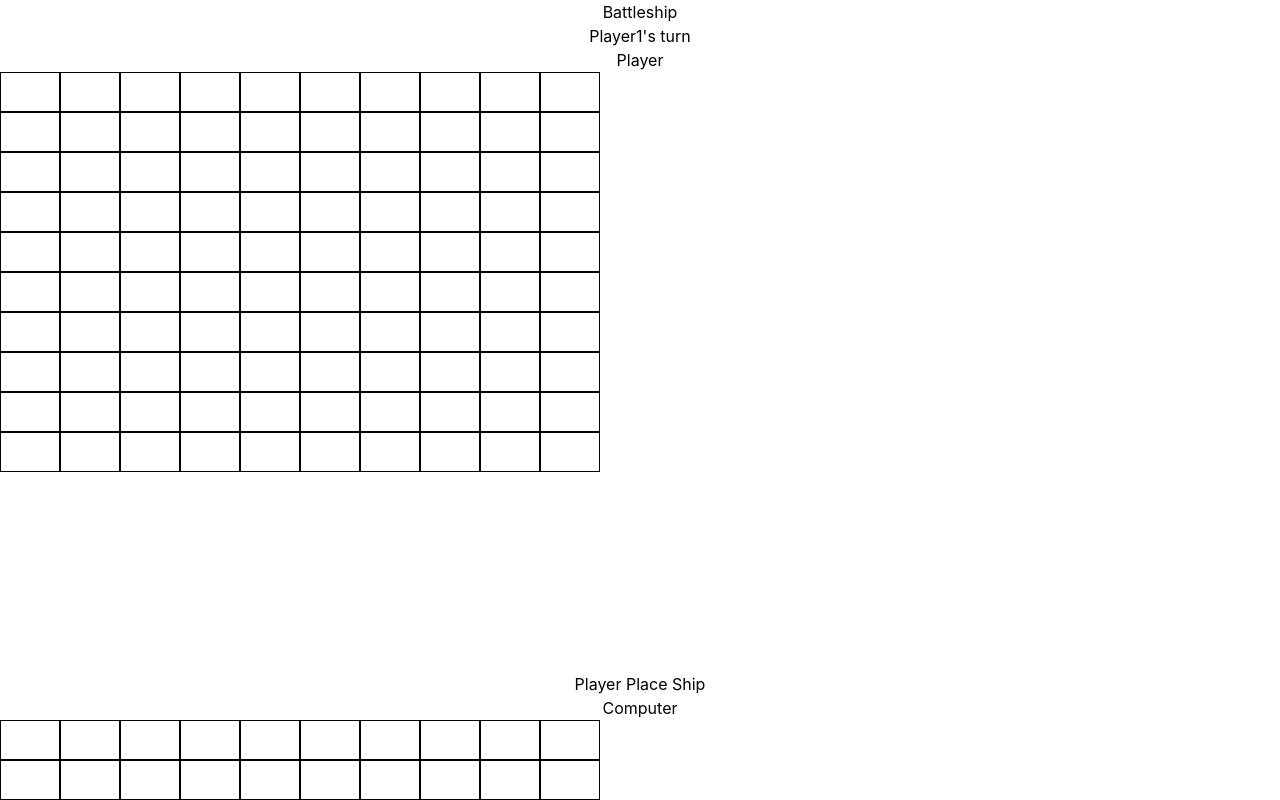
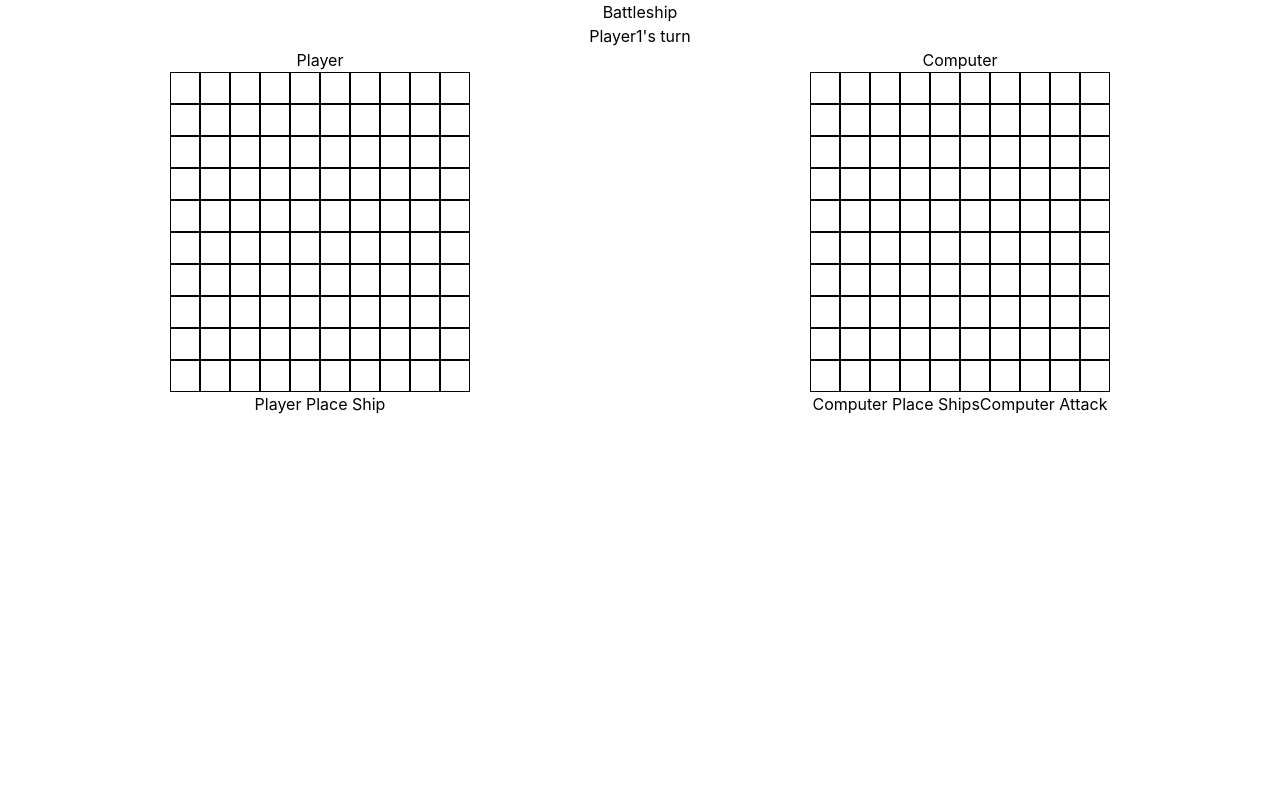
Before and after one commit to JuniorJr4/battleship, a React (Create React App) app: page / in a window 1280 px wide. Shown: the top 800 px of the page. Built offline with nearby package versions, Linux system fonts and the light colour scheme.

Commit message:
add event listeners and update DOM on user input

```diff
--- a/src/components/Battleship.tsx
+++ b/src/components/Battleship.tsx
@@ -18,16 +18,17 @@ export default function Battleship() {
 
   const [renderCount, setRenderCount] = useState(0);
 
-
-
+  //to re-render board
   useEffect(() => {
     setRenderCount((prevCount) => prevCount + 1);
-  }, [computerGameboard]);
-  // useEffect(() => {
+  }, [computerGameboard, playerGameboard]);
 
-  // }, [player, playerGameboard]);
-
-
+  //temp set to place all ships randomly
+  function handlePlayerPlaceShip() {
+    playerGameboard.placeAllShipsRandomly();
+    setPlayerGameboard(playerGameboard);
+    setRenderCount((prevCount) => prevCount + 1);
+  }
 
   function handleComputerPlaceShips() {
     computerGameboard.placeAllShipsRandomly();
@@ -37,10 +38,12 @@ export default function Battleship() {
   }
 
   function handleComputerAttack() {
-    computerPlayer.computerRandomAttack(
+    const attackResult = computerPlayer.computerRandomAttack(
       computerGameboard,
       computerPlayer.computerMoves
     );
+    //attackResult === null ?
+    //setComputerGameboard(...computerGameboard, );
   }
 
   return (
@@ -48,21 +51,23 @@ export default function Battleship() {
       <h1>Battleship</h1>
       <h2>{currentPlayer.name}'s turn</h2>
 
-      <div className="gameboards  ">
-        <div className="player-gameboard"></div>
+      <div className="gameboards flex justify-around ">
+        <div className="player-gameboard">
           <h3>Player</h3>
           <GameboardComponent gameboard={playerGameboard} />
-        <button className="player-place-ship">Player Place Ship</button>
-
-        <div className="computer-gameboard"></div>
+          <button className="player-place-ship" onClick={handlePlayerPlaceShip}>
+            Player Place Ship
+          </button>
+        </div>
+        <div className="computer-gameboard">
           <h3>Computer</h3>
           <GameboardComponent gameboard={computerGameboard} />
-      </div>
-
           <button className="comp" onClick={handleComputerPlaceShips}>
             Computer Place Ships
           </button>
           <button onClick={handleComputerAttack}>Computer Attack</button>
         </div>
+      </div>
+    </div>
   );
 }
--- a/src/components/GameBoard.tsx
+++ b/src/components/GameBoard.tsx
@@ -32,7 +32,8 @@ export default class Gameboard {
     return this.ships.map((ship) => ship.location);
   }
 
-  // returns all the places a that a ship occupies
+  // returns all the places a that a ship occupies from a starting
+  //point (x,y) and a direction (isVertical)
   getShipSegment(newShip: Ship, x: number, y: number, isVertical: boolean) {
     const positions: [number, number][] = [];
     for (let i = 0; i < newShip.length; i++) {
@@ -96,16 +97,10 @@ export default class Gameboard {
     return true;
   }
 
+
+  // Place all ships randomly on the board
   placeAllShipsRandomly() {
-    // need to fix as ships are predefined
-    // const carrier = new Ship({ length: 5 });
-    // const battleship = new Ship({ length: 4 });
-    // const cruiser = new Ship({ length: 3 });
-    // const submarine = new Ship({ length: 3 });
-    // const destroyer = new Ship({ length: 2 });
-    // this.ships.push(carrier, battleship, cruiser, submarine, destroyer);
-
-    for (const ship of this.ships) {
+       for (const ship of this.ships) {
       let isPlaced = false;
       while (!isPlaced) {
         isPlaced = this.placeShipRandomly(ship);
@@ -133,4 +128,9 @@ export default class Gameboard {
   allShipsSunk(allShips: Ship[]): boolean {
     return allShips.every((ship) => ship.isSunk);
   }
+
+  handleCellClick(x: number, y: number) {
+    this.attackResult(this.ships, [x, y]);
+
+  }
 }
--- a/src/components/GameboardComponent.tsx
+++ b/src/components/GameboardComponent.tsx
@@ -46,9 +46,10 @@ export default function GameboardComponent({ gameboard }: Props) {
             key={key}
             data-x={i}
             data-y={j}
-            className={`cell h-10 border border-black border-solid ${
+            className={`cell h-8 border border-black border-solid ${
               isShipLocation ? "bg-black" : ""
             }`}
+            onClick={() => gameboard.handleCellClick(i, j)}
           ></div>
         );
       }
@@ -60,11 +61,6 @@ export default function GameboardComponent({ gameboard }: Props) {
     }
   }
 
-  // useEffect(() => {
-  //   const cellElements = document.querySelectorAll(".cell");
-  //   cellElements.forEach((cell) => {
-  //     // console.log(cell.getAttribute("key"));
-  //   });
-  // }, []);
+
   return <div className="gameboard grid grid-cols-10 ">{rows} </div>;
 }
--- a/src/index.css
+++ b/src/index.css
@@ -16,13 +16,13 @@ code {
     monospace;
 }
 
-.cell {
+/* .cell {
   width: 100%;
-}
+} */
 
 .gameboard {
-  width: 600px;
-  height: 600px;
+  width: 300px;
+  height: auto;
 }
 
 /* .row {
```
Lines whose indentation alone changed are shown as unchanged.
